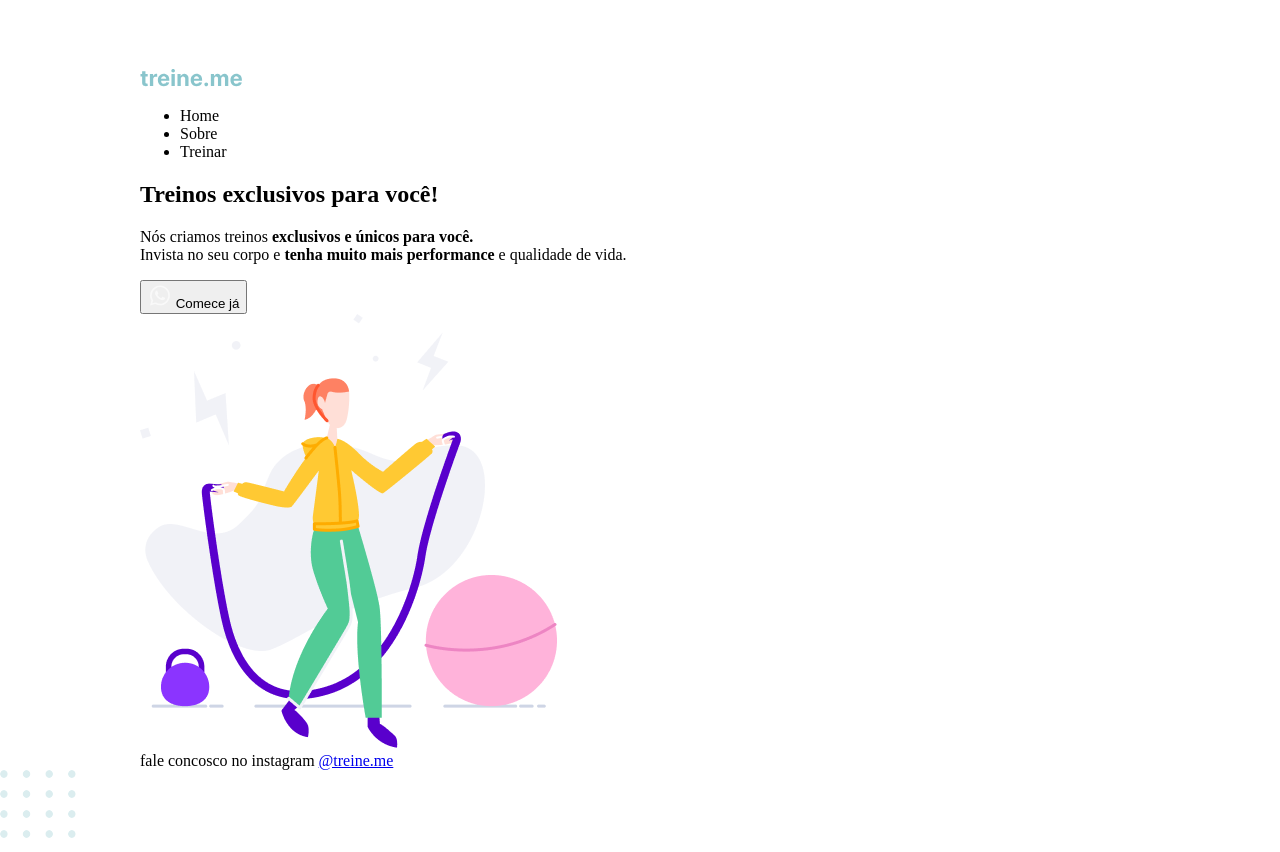
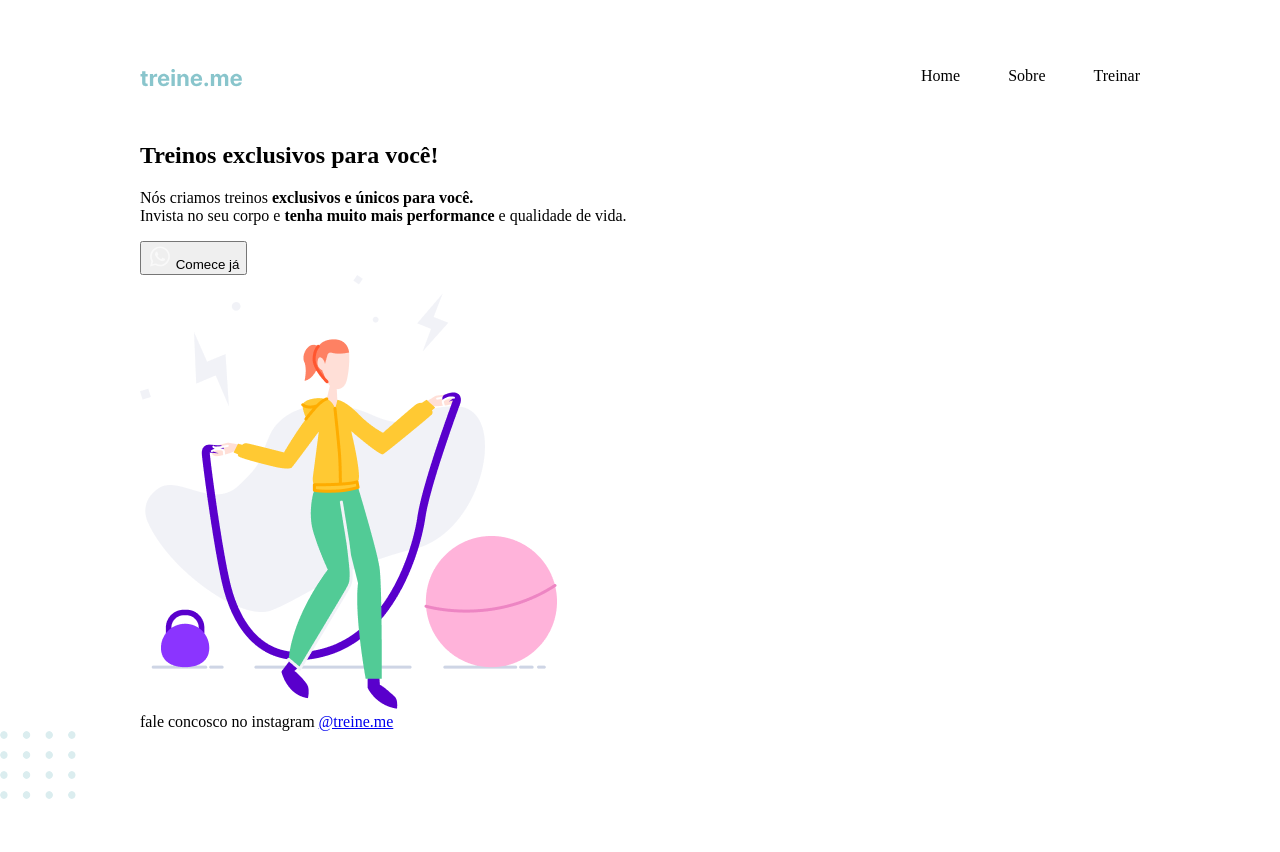
Before and after one commit to juniorvolontedev/explorer-treine-me, a plain HTML site: page index.html in a window 1280 px wide. After the commit the page ends 813 px from the top, so only its background shows below. Drawn offline with Linux system fonts and the light colour scheme.

Commit message:
o conceito de flexbox do css

```diff
--- a/style.css
+++ b/style.css
@@ -6,3 +6,18 @@ body {
   width: 1000px;
   margin: 65px auto 0;
 }
+
+header {
+  display: flex;
+  justify-content: space-between;
+  align-items: center;
+  margin-bottom: 55px;
+}
+
+nav ul {
+  display: flex;
+  gap: 48px;
+  list-style: none;
+  margin: 0;
+  padding: 0;
+}
```
